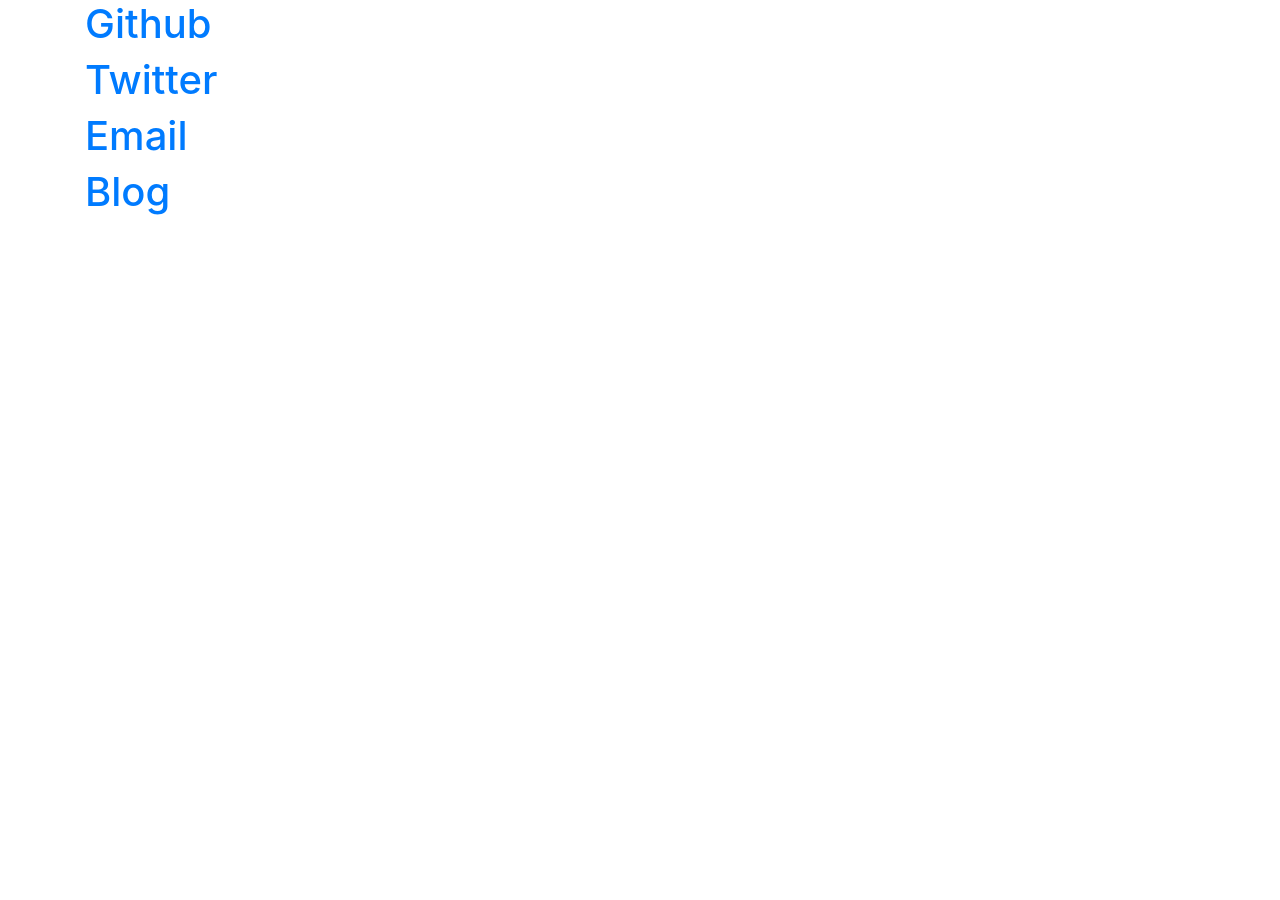
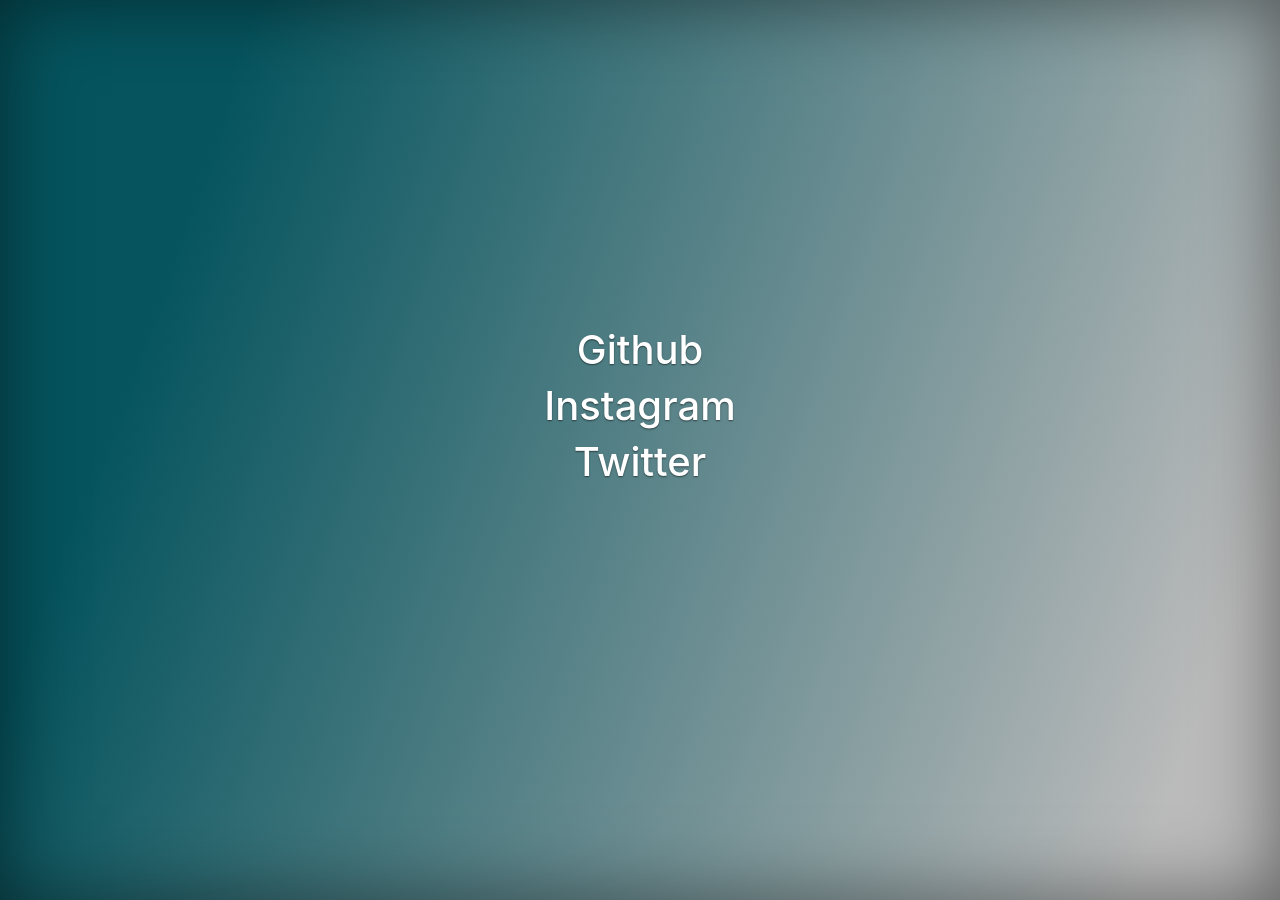
Before and after one commit to vvveracruz/vvveracruz.github.io, a Jekyll site: the page built from index.html, in a window 1280 px wide. Built offline with Jekyll 4.4.1, drawn with Linux system fonts in a browser that asks for light colours.

Commit message:
added cover page ready to merge and publish tut

```diff
--- a/_includes/head.html
+++ b/_includes/head.html
@@ -6,3 +6,5 @@
 <!-- Stylesheets -->
 
 <link rel="stylesheet" href="/assets/css/main.css">
+
+<link rel="shortcut icon" href="favicon.ico" type="image/x-icon">
--- a/assets/css/custom/_reboot.scss
+++ b/assets/css/custom/_reboot.scss
@@ -1,5 +1,3 @@
-
-
 footer {
   padding:          $footer-padding;
   color:            $footer-text-colour;
--- /dev/null
+++ b/assets/css/custom/cover.css
@@ -0,0 +1,109 @@
+/*
+ * Globals
+ */
+
+/* Links */
+a,
+a:focus,
+a:hover {
+  color: #fff;
+}
+
+/* Custom default button */
+.btn-secondary,
+.btn-secondary:hover,
+.btn-secondary:focus {
+  color: #333;
+  text-shadow: none; /* Prevent inheritance from `body` */
+  background-color: #fff;
+  border: .05rem solid #fff;
+}
+
+
+/*
+ * Base structure
+ */
+
+html,
+body {
+  height: 100%;
+  background-color: #333;
+}
+
+body {
+  display: -ms-flexbox;
+  display: flex;
+  color: #fff;
+  text-shadow: 0 .05rem .1rem rgba(0, 0, 0, .5);
+  box-shadow: inset 0 0 5rem rgba(0, 0, 0, .5);
+  background-image: linear-gradient( 109.6deg,  rgba(5,84,94,1) 16%, #bbb 91.1% );
+}
+
+.cover-container {
+  max-width: 42em;
+}
+
+
+/*
+ * Header
+ */
+.masthead {
+  margin-bottom: 2rem;
+}
+
+.masthead-brand {
+  margin-bottom: 0;
+}
+
+.nav-masthead .nav-link {
+  padding: .25rem 0;
+  font-weight: 700;
+  color: rgba(255, 255, 255, .5);
+  background-color: transparent;
+  border-bottom: .25rem solid transparent;
+}
+
+.nav-masthead .nav-link:hover,
+.nav-masthead .nav-link:focus {
+  border-bottom-color: rgba(255, 255, 255, .25);
+}
+
+.nav-masthead .nav-link + .nav-link {
+  margin-left: 1rem;
+}
+
+.nav-masthead .active {
+  color: #fff;
+  border-bottom-color: #fff;
+}
+
+@media (min-width: 48em) {
+  .masthead-brand {
+    float: left;
+  }
+  .nav-masthead {
+    float: right;
+  }
+}
+
+
+/*
+ * Cover
+ */
+.cover {
+  padding: 0 1.5rem;
+}
+.cover .btn-lg {
+  padding: .75rem 1.25rem;
+  font-weight: 700;
+}
+
+
+/*
+ * Footer
+ */
+.mastfoot {
+  color: inherit;
+  background-color: inherit;
+  border: none;
+}
--- a/index.html
+++ b/index.html
@@ -1,23 +1,53 @@
 ---
 ---
-
 <!doctype html>
 <html lang="en">
   <head>
     {% include head.html %}
+    <meta charset="utf-8">
+    <meta name="viewport" content="width=device-width, initial-scale=1, shrink-to-fit=no">
+    <meta name="description" content="">
+    <meta name="author" content="Mark Otto, Jacob Thornton, and Bootstrap contributors">
+    <meta name="generator" content="Jekyll v4.1.1">
+    <title>VGG.CZ - LINKS</title>
 
-    <title>VGG.CZ</title>
+    <link rel="canonical" href="https://getbootstrap.com/docs/4.5/examples/cover/">
 
+    <!-- Bootstrap core CSS -->
+    <link rel="stylesheet" href="/assets/css/main.css">
+
+    <style>
+      .bd-placeholder-img {
+        font-size: 1.125rem;
+        text-anchor: middle;
+        -webkit-user-select: none;
+        -moz-user-select: none;
+        -ms-user-select: none;
+        user-select: none;
+      }
+
+      @media (min-width: 768px) {
+        .bd-placeholder-img-lg {
+          font-size: 3.5rem;
+        }
+      }
+    </style>
+    <!-- Custom styles for this template -->
+    <link href="assets/css/custom/cover.css" rel="stylesheet">
   </head>
-  <body>
-    <div class="container">
+  <body class="text-center">
+  <div class="cover-container d-flex w-100 h-100 p-3 mx-auto flex-column">
+  <header class="masthead mb-auto">
 
-      {% for item in site.data.links %}
-        <h1><a href="{{item.url}}" alt="{{item.title}}">{{item.title}}</a></h1>
-      {% endfor %}
+  </header>
+  <main role="main" class="inner cover">
+    <h1 class="cover-heading"><a href="github.com/vvveracruz">Github</a></h1>
+    <h1 class="cover-heading"><a href="instagram.com/vvveracruz">Instagram</a></h1>
+    <h1 class="cover-heading"><a href="twitter.com/vvveracruz">Twitter</a></h1>
+  </main>
+  <footer class="mastfoot mt-auto">
 
-    </div>
-
-    {% include foot-js.html %}
-  </body>
+  </footer>
+</div>
+</body>
 </html>
```
